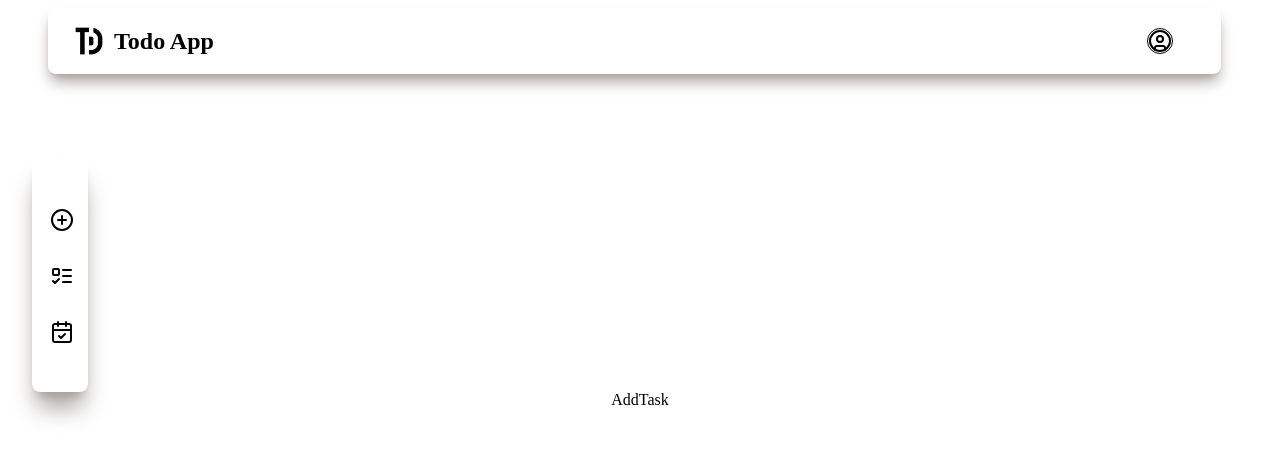
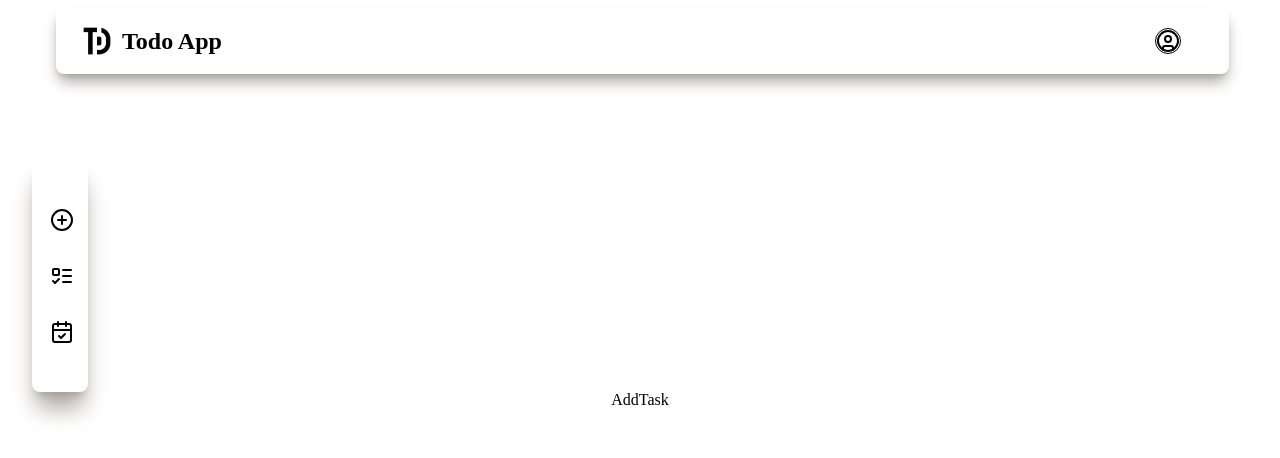
Before and after one commit to AinaElie/App_todo_list_preprod, a Next.js app: page /home/addTask in a window 1280 px wide. Shown: the top 458 px of the page. Built offline with nearby package versions, Linux system fonts and the light colour scheme; no server answers.

Commit message:
chore: margin navbar

```diff
--- a/app/components/NavBar.tsx
+++ b/app/components/NavBar.tsx
@@ -7,7 +7,7 @@ export default function NavBar() {
   const { data: session } = useSession();
 
   return (
-    <nav className="w-11/12 ml-12 flex justify-between items-center top-2 fixed shadow-lg shadow-stone-400 py-2 rounded-lg">
+    <nav className="w-11/12 ml-14 flex justify-between items-center top-2 fixed shadow-lg shadow-stone-400 py-2 rounded-lg">
       <div className="flex justify-center items-center pl-4">
         <Image src="/logo.png" alt="Logo" width={50} height={50} />
         <p className="text-2xl font-bold text-black">Todo App</p>
```
